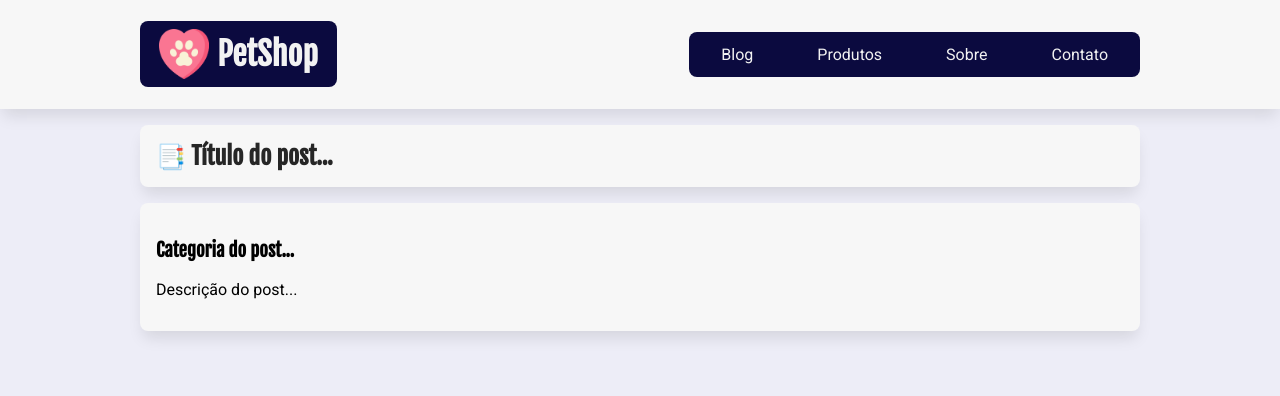
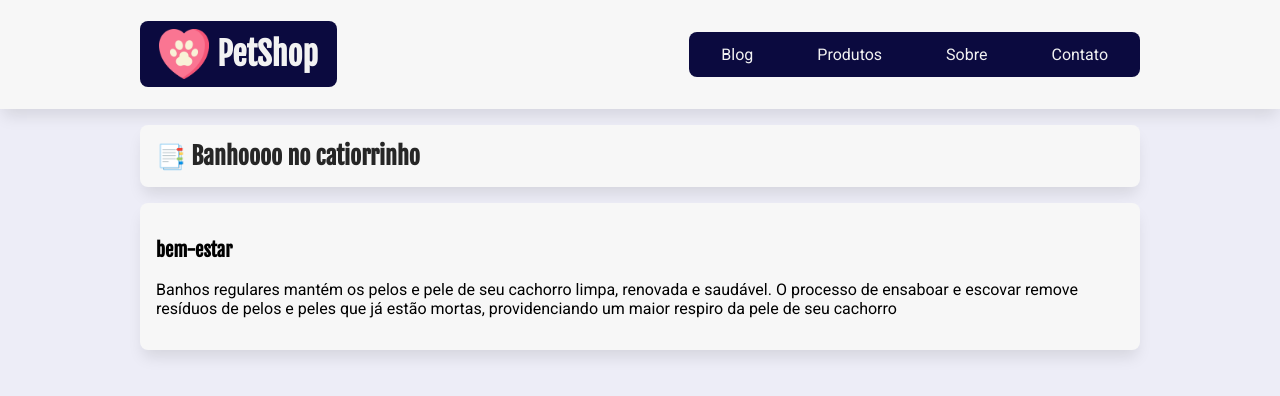
Before and after one commit to tiagotecinternet/petshop-tiago, a React (Create React App) app: page /posts/1 in a window 1280 px wide. Shown: the top 396 px of the page. Built offline with nearby package versions, Linux system fonts and the light colour scheme; data requests are answered from the project's data file.

Commit message:
useHistory para redirecionar pro 404

```diff
--- a/src/pages/Post/Post.jsx
+++ b/src/pages/Post/Post.jsx
@@ -1,14 +1,54 @@
+import { useHistory, useParams } from "react-router-dom";
+import { useEffect, useState } from "react";
+import serverApi from "../../api/servidor-api";
+
 import estilos from "./Post.module.css";
 import Caixa from "../../components/Caixa/Caixa";
+import LoadingDesenho from "../../components/LoadingDesenho/LoadingDesenho";
 
 const Post = () => {
+  /* useParams() -> hook do react-router que permite acesso/manipulação
+  de parâmetros vindos da URL */
+  const { id } = useParams();
+
+  const [post, setPost] = useState([]);
+  const [loading, setLoading] = useState(true);
+
+  /* Hook do react-router que permite utilizar recursos
+  de navegação no histórico do navegador */
+  let history = useHistory();
+
+  useEffect(() => {
+    async function getPost() {
+      try {
+        const resposta = await fetch(`${serverApi}/posts/${id}`);
+        const dados = await resposta.json();
+        setPost(dados);
+        setLoading(false);
+
+        /* Verificando se o resultado do objeto de dados
+        possui tamanho zero (ou seja, se ele está vazio, sem dados nenhum) */
+        if (Object.keys(dados).length === 0) {
+          /* Estando, forçamos o redirecionamento numa rota de primeiro nível
+          que não existe. Com isso, na prática, o router traz o pagina404. */
+          history.push("/404"); // ou /nao-encontrado
+        }
+      } catch (error) {
+        console.log("Deu ruim na busca do post: " + error.message);
+      }
+    }
+    getPost();
+  }, [id]); /* id é uma dependência para o useEffect */
+
+  if (loading) return <LoadingDesenho />;
+
   return (
     <section>
-      <h2 className={estilos.titulo_secao}>Título do post...</h2>
+      <h2 className={estilos.titulo_secao}> {post.titulo} </h2>
 
       <Caixa>
-        <h3>Categoria do post...</h3>
-        <p>Descrição do post...</p>
+        <h3>{post.categoria}</h3>
+        <p>{post.descricao}</p>
       </Caixa>
     </section>
   );
```
